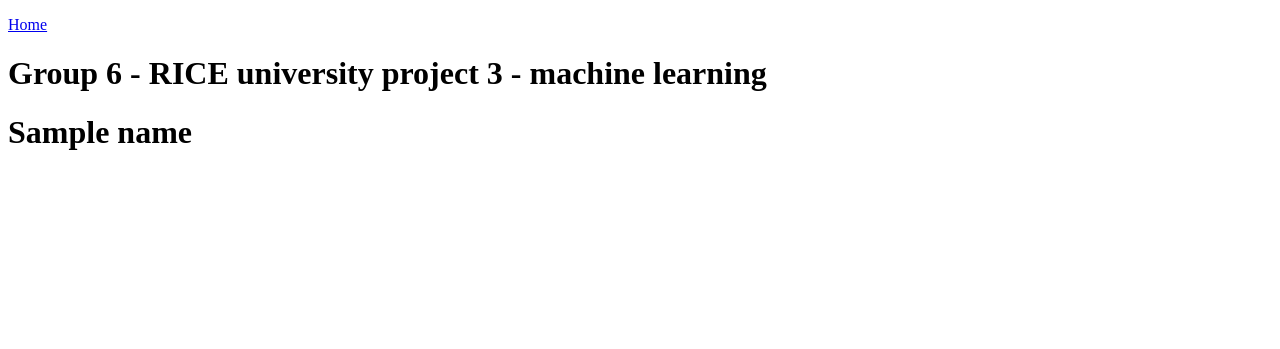
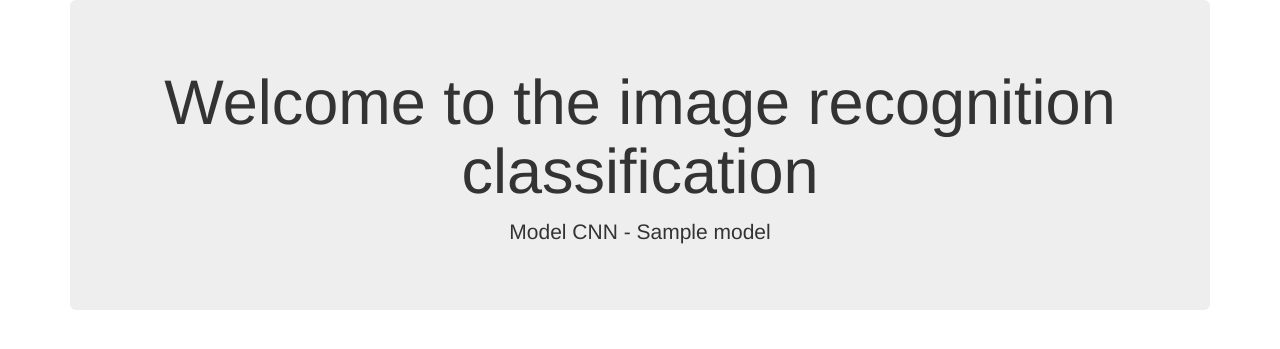
Before and after one commit to IrinaUX/ML_image_recognition, a Flask app: template templates/index.html in a window 1280 px wide. Shown: the top 349 px of the page. Run offline with Flask 2, Linux system fonts and the light colour scheme; the template is opened without the code that fills it: most values are stand-ins (such as "Sample title", 1, 10 or a date in 2020); some libraries are stand-ins or nearby versions.

Commit message:
Add template folder with html file.

```diff
--- a/app.py
+++ b/app.py
@@ -1,27 +1,18 @@
-from flask import Flask, render_template, redirect
-from flask_pymongo import PyMongo
+# import necessary libraries
+from flask import Flask, render_template
 from keras.models import load_model
-import pymongo
 
-# from secret import username, password
-
+# create instance of Flask app
 app = Flask(__name__)
 
-# Load the model
-from keras.models import load_model
-
+# Set variables
 model = load_model('saved_models/keras_cifar10_trained_model.h5')
 
-@app.route('/')
-def hello_world():
-    name = "project 3, group 6 - machine learning"
+# create route that renders index.html template
+@app.route("/")
+def echo():
 
-
-    return name
-
-@app.route("/upload-image", methods=["GET", "POST"])
-def upload_image():
-    return render_template("upload_image.html")
+    return render_template("index.html", model=model)
 
 
 if __name__ == "__main__":
--- a/templates/index.html
+++ b/templates/index.html
@@ -2,22 +2,26 @@
 <html lang="en">
 
 <head>
-    <title>Atlantic Hurricanes</title>
+  <meta charset="UTF-8">
+  <meta name="viewport" content="width=device-width, initial-scale=1.0">
+  <meta http-equiv="X-UA-Compatible" content="ie=edge">
+  <title>Templates 101</title>
+  <link rel="stylesheet" href="https://maxcdn.bootstrapcdn.com/bootstrap/3.3.7/css/bootstrap.min.css">
 </head>
+
 <body>
-    <div>
-        <p ><a target=“_blank” href="/">Home</a></p>
-    </div>
-    <h1>Group 6 - RICE university project 3 - machine learning</h1></div>
+  <div class="container">
 
     <div class="jumbotron text-center">
 
-        <!-- Add Welcome message with name and hobby served from backend -->
-        <h1>{{ name }}</h1>
-        <!-- <p>{{ hobby }} sounds like a lot of fun!</p> -->
+      <!-- Add Welcome message with name and hobby served from backend -->
+      <h1>Welcome to the image recognition classification</h1>
+      <p>Model CNN - {{ model }} </p>
 
     </div>
 
 
+  </div>
 </body>
+
 </html>
```
Also changed, not shown: _app.py (added, +28 -0 lines).
